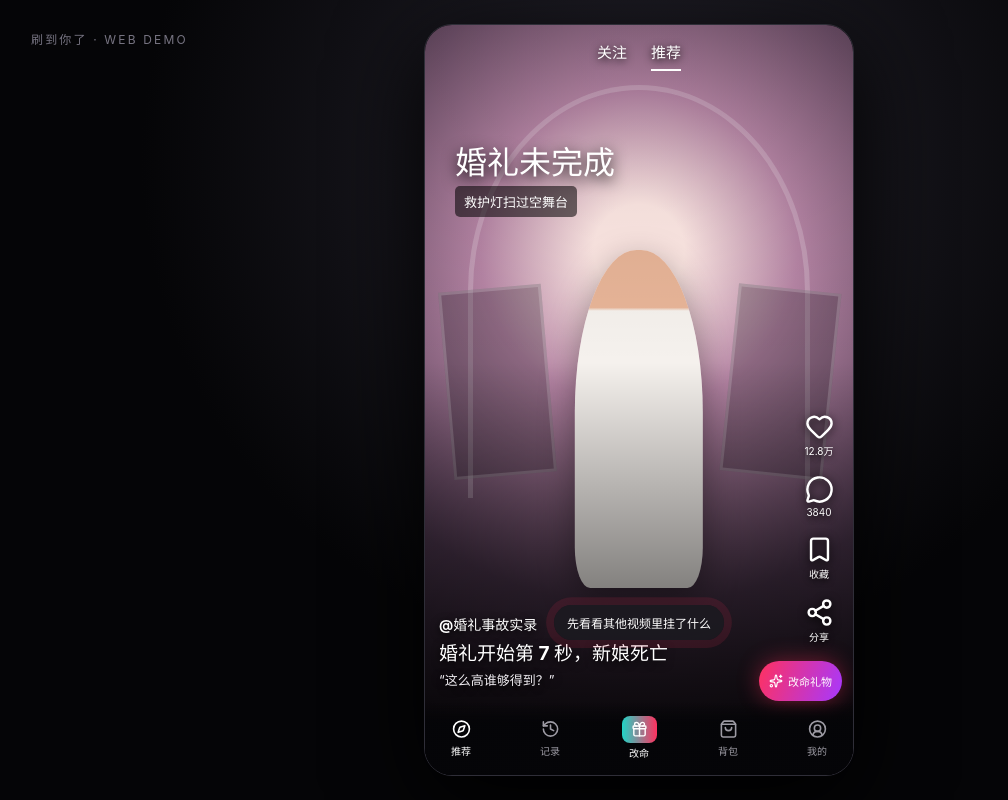
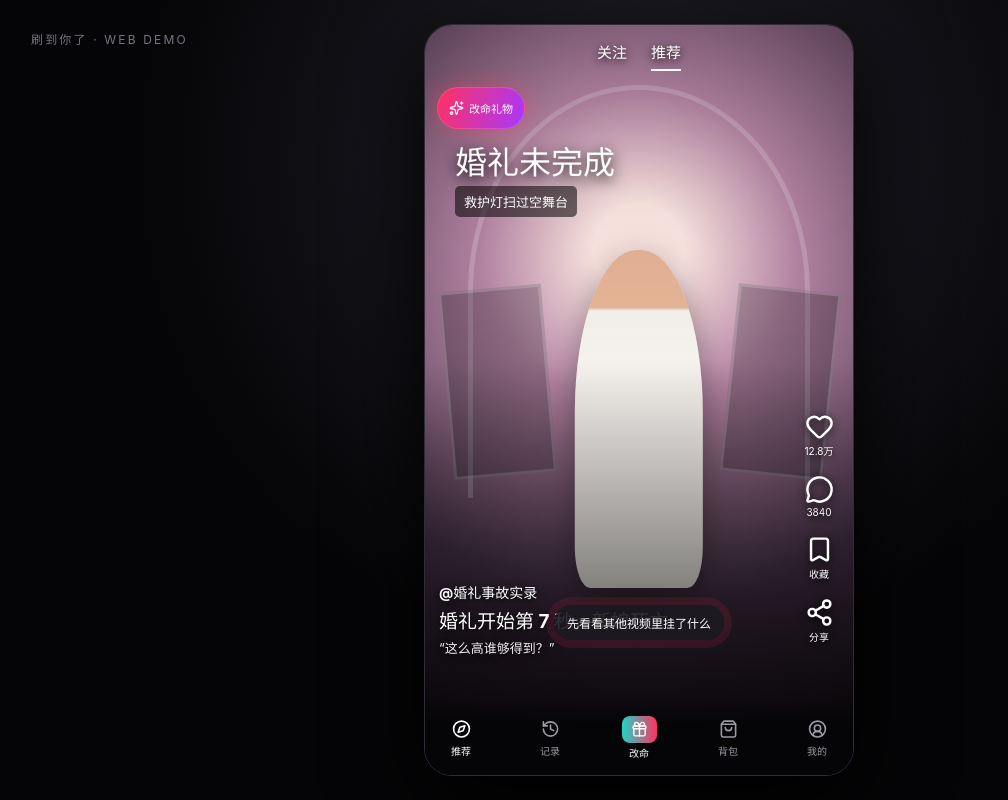
Before and after one commit to Ellcy123/Rewords, a React (Vite) app in the folder 刷到你了/web-prototype/: page / in a window 1280 px wide. Shown: the whole page, without its empty margins (1-1009 px from the left). Built offline with nearby package versions, Linux system fonts and the light colour scheme.

Commit message:
fix: separate commerce controls from bottom nav

```diff
--- a/刷到你了/web-prototype/src/styles/feed.css
+++ b/刷到你了/web-prototype/src/styles/feed.css
@@ -82,7 +82,7 @@
   z-index: 4;
   left: 14px;
   right: 70px;
-  bottom: 86px;
+  bottom: 118px;
   text-shadow: 0 2px 8px #000;
 }
 
@@ -206,26 +206,40 @@
 .gift-fab {
   position: absolute;
   z-index: 6;
-  right: 11px;
-  bottom: 74px;
+  top: 62px;
+  top: max(62px, calc(env(safe-area-inset-top) + 48px));
+  right: auto;
+  bottom: auto;
+  left: 12px;
   display: flex;
   align-items: center;
   gap: 5px;
-  padding: 8px 10px;
+  min-height: 38px;
+  padding: 8px 11px;
+  border: 1px solid rgba(255, 255, 255, .14);
   border-radius: 99px;
-  background: #2b2930;
-  color: #777;
+  background: rgba(24, 23, 29, .78);
+  color: #8b8992;
   font-size: 11px;
+  font-weight: 800;
+  backdrop-filter: blur(10px);
+  box-shadow: 0 5px 18px rgba(0, 0, 0, .28);
 }
 
 .gift-fab svg {
-  width: 14px;
+  width: 15px;
 }
 
 .gift-fab.is-active {
   background: linear-gradient(110deg, #ff315f, #a738ff);
   color: #fff;
   box-shadow: 0 0 22px rgba(255, 49, 95, .42);
+}
+
+.video-card .rec-badge,
+.video-card .episode-badge {
+  right: 14px;
+  left: auto;
 }
 
 .bottom-nav {
```
Also changed, not shown: 1 other file (tests, documents, lock files or other folders).
